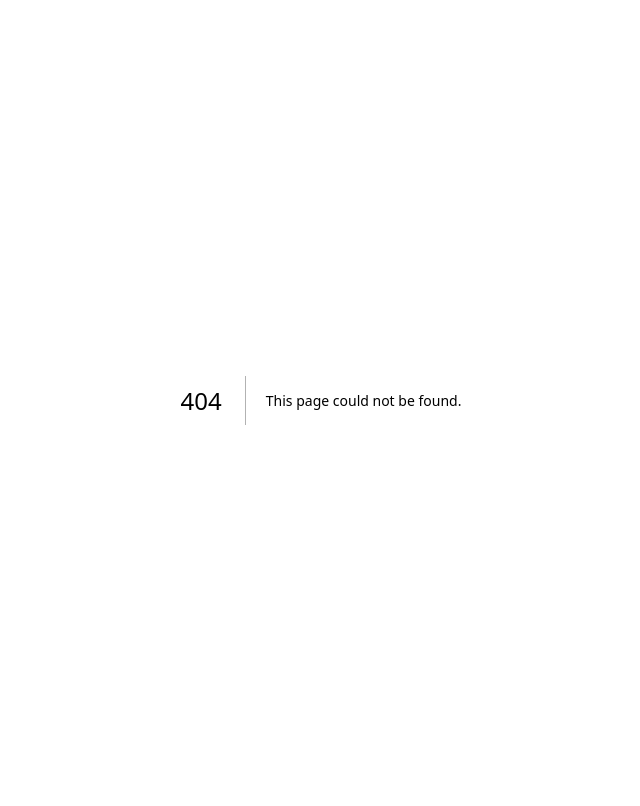
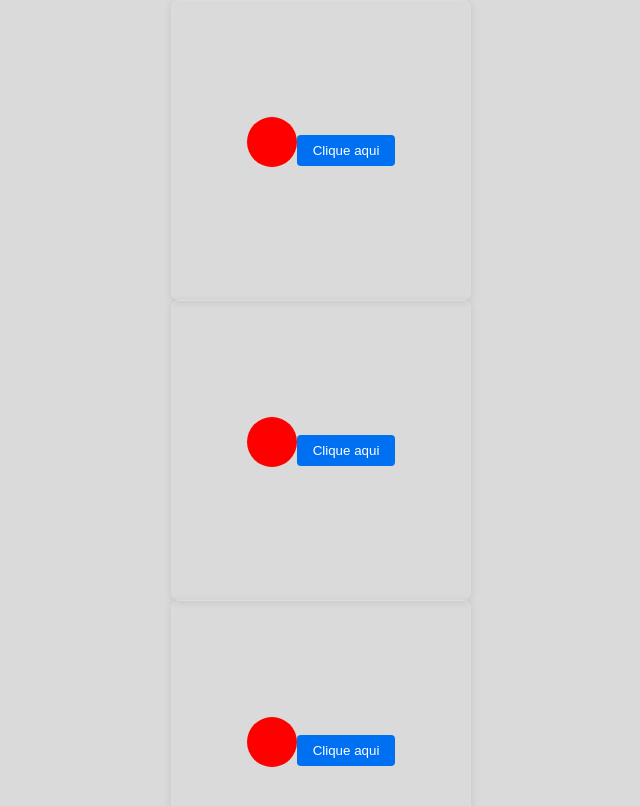
Before and after one commit to DRAVINCK/Proj-webresponsivo, a Next.js app: page /components/jogo1 in a window 1280 px wide. Before the commit this address had no page. Shown: the top 806 px of the page, without its empty margins (319-959 px from the left). Built offline with nearby package versions, Linux system fonts and the light colour scheme.

Commit message:
mudei de zustand para useState

```diff
--- a/src/app/components/jogo1/bolinha.module.css
+++ b/src/app/components/jogo1/bolinha.module.css
@@ -1,6 +1,16 @@
+.main {
+  width: 100%; /* Utiliza toda a largura da tela */
+  display: flex;
+  flex-direction: row;
+  align-items: center;
+  justify-content: center;
+
+}
+
+
 .card {
     display: flex;
-    flex-direction: column;
+    flex-direction: row;
     align-items: center;
     justify-content: center;
     width: 300px;
--- a/src/app/components/jogo1/bolinha.tsx
+++ b/src/app/components/jogo1/bolinha.tsx
@@ -1,17 +1,13 @@
-'use client'
+"use client"
+import React, { useState } from 'react';
+import styles from './bolinha.module.css';
 
-import React from 'react';
-import styles from './bolinha.module.css';
-import usaStorea from './store.js'; // import useStore from the correct file
-
-
-const Bolinha = ()=> {
-  const pular = usaStorea(state => state.pular);
-  const setPular = usaStorea(state => state.setPular);
+const Bolinha = () => {
+  const [pular, setPular] = useState(false);
 
   const handleClick = () => {
-    setPular();
-    setTimeout(() => setPular(), 500);
+    setPular(true);
+    setTimeout(() => setPular(false), 500);
   };
 
   return (
@@ -21,4 +17,5 @@ const Bolinha = ()=> {
     </div>
   );
 }
+
 export default Bolinha;
--- /dev/null
+++ b/src/app/components/jogo1/page.tsx
@@ -0,0 +1,16 @@
+"use client"
+
+import styles from './bolinha.module.css';
+import Bolinha from './bolinha';
+
+
+export default function Home() {
+  return (
+      <div className='main'>
+      <Bolinha />
+      <Bolinha />
+      <Bolinha />
+      </div>
+
+  )
+}
--- a/src/app/page.tsx
+++ b/src/app/page.tsx
@@ -14,7 +14,7 @@ export default function Home() {
 
       <div className={styles.grid}>
         <a
-          href="../jogos"
+          href="./components/jogo1"
           className={styles.card}
           target="_blank"
 
```
Also changed, not shown: src/app/components/jogo1/store.js (+8 -6 lines), src/app/jogos/page.tsx (deleted, +0 -18 lines).
